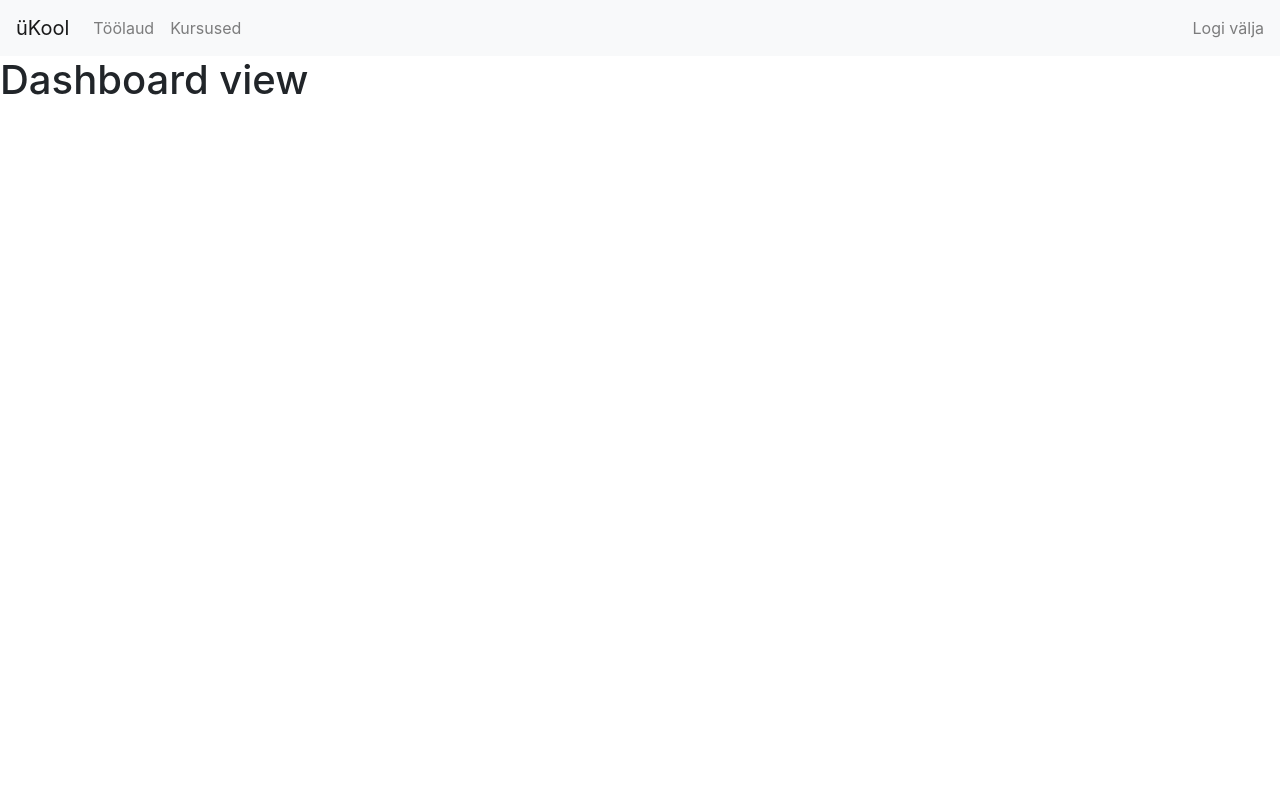
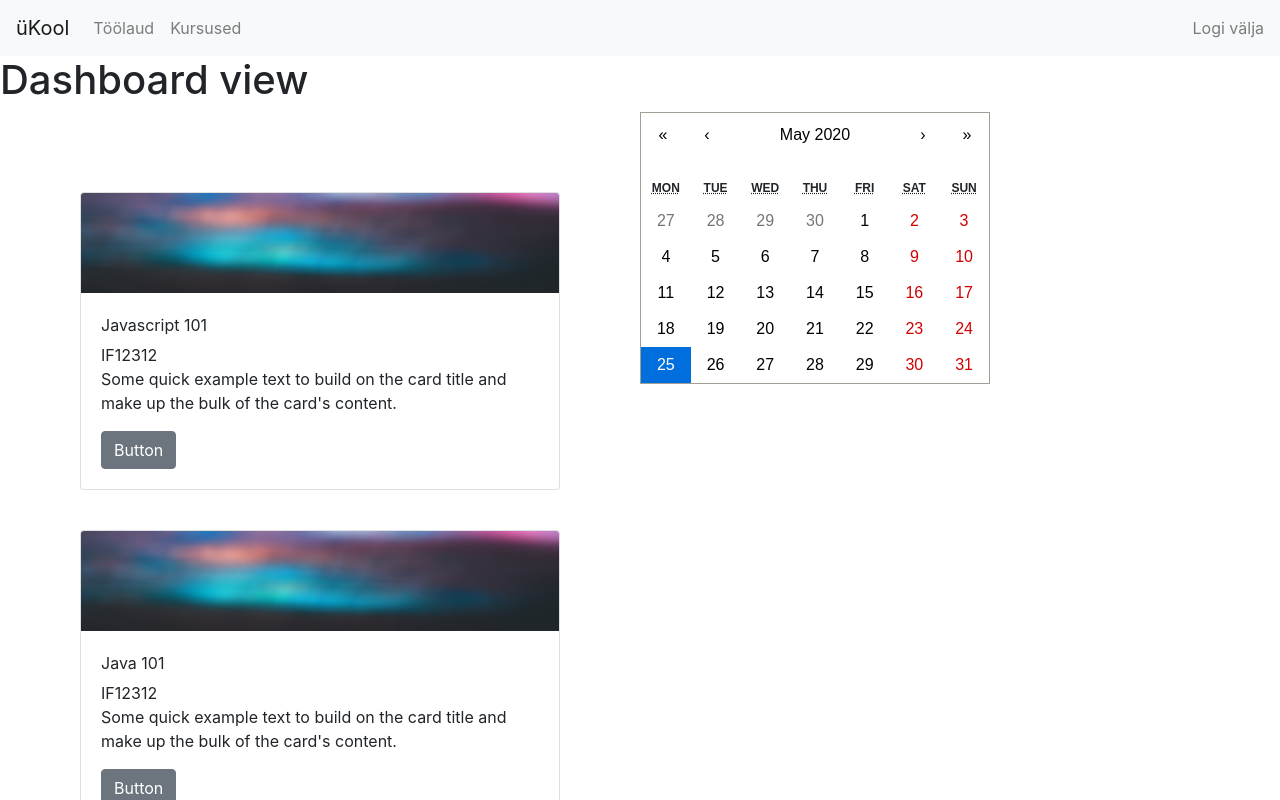
Before and after one commit to PaulOskarSoe/yKool, a React (Create React App) app in the folder client/: page /dashboard in a window 1280 px wide. Both pictures are taken after typing "name@example.com", "Sample123" into the empty fields and a click on the button "Submit". Built offline with nearby package versions, Linux system fonts and the light colour scheme.

Commit message:
calendar + course box added

```diff
--- a/client/package.json
+++ b/client/package.json
@@ -9,6 +9,7 @@
     "@testing-library/user-event": "^7.1.2",
     "bootstrap": "^4.5.0",
     "react": "^16.13.1",
+    "react-calendar": "^3.1.0",
     "react-dom": "^16.13.1",
     "react-router-dom": "^5.2.0",
     "react-scripts": "3.4.1",
--- a/client/src/App.jsx
+++ b/client/src/App.jsx
@@ -12,7 +12,7 @@ const App = () => {
   return (
     <Router>
       <div className="parent-container">
-        {user && <Header setUser={setUser} />}
+        {user && <Header setUser={setUser}></Header>}
         <Route
           path="/"
           component={() => <LoginView setUser={setUser} user={user} />}
--- a/client/src/DashboardView/DashboardView.jsx
+++ b/client/src/DashboardView/DashboardView.jsx
@@ -1,9 +1,26 @@
 import React from "react";
+import CourseBox from "./components/CourseBox.jsx";
+import CalendarContainer from "./components/CalendarContainer.jsx";
 
-export const DashboardView = () => {
+const DashboardView = () => {
+  const courses = [
+    { name: "Javascript 101", code: "IF12312" },
+    { name: "Java 101", code: "IF12312" },
+    { name: "C# 101", code: "IF12312" },
+    { name: "C++ 101", code: "IF12312" },
+  ];
+
+  const renderCourseBox = courses.map((course) => {
+    return <CourseBox data={course} />;
+  });
+
   return (
     <div>
       <h1>Dashboard view</h1>
+      <div className="dashboard-content">
+        <div className="dashboard-course-container">{renderCourseBox}</div>
+        <CalendarContainer />
+      </div>
     </div>
   );
 };
--- /dev/null
+++ b/client/src/DashboardView/components/CalendarContainer.jsx
@@ -0,0 +1,17 @@
+import React, { useState } from "react";
+import Calendar from "react-calendar";
+import "react-calendar/dist/Calendar.css";
+
+const CalendarContainer = () => {
+  const [date, updateDate] = useState(new Date());
+
+  const onChange = (newDate) => updateDate(newDate);
+
+  return (
+    <div>
+      <Calendar onChange={onChange} value={date} />
+    </div>
+  );
+};
+
+export default CalendarContainer;
--- /dev/null
+++ b/client/src/DashboardView/components/CourseBox.jsx
@@ -0,0 +1,37 @@
+import React from "react";
+import {
+  Card,
+  CardImg,
+  CardText,
+  CardBody,
+  CardTitle,
+  CardSubtitle,
+  Button,
+} from "reactstrap";
+import BackGroundImage from "./../../assets/login_background.jpeg";
+
+const CourseBox = ({ data }) => {
+  return (
+    <div className="dashboard-course-box">
+      <Card>
+        <CardImg
+          top
+          id="course-box-img"
+          src={BackGroundImage}
+          alt="Card image cap"
+        />
+        <CardBody>
+          <CardTitle>{data.name}</CardTitle>
+          <CardSubtitle>{data.code}</CardSubtitle>
+          <CardText>
+            Some quick example text to build on the card title and make up the
+            bulk of the card's content.
+          </CardText>
+          <Button>Button</Button>
+        </CardBody>
+      </Card>
+    </div>
+  );
+};
+
+export default CourseBox;
--- a/client/src/styles/App.css
+++ b/client/src/styles/App.css
@@ -48,3 +48,22 @@ body {
   align-items: center;
   margin-left: 60px;
 }
+
+#course-box-img {
+  width: 100%;
+  height: 100px;
+}
+
+.dashboard-course-box {
+  margin: 40px;
+}
+
+.dashboard-course-container {
+  width: 50%;
+  padding: 40px;
+}
+
+.dashboard-content {
+  display: flex;
+  flex-direction: row;
+}
```
Also changed, not shown: 2 other files (tests, documents, lock files or other folders).
